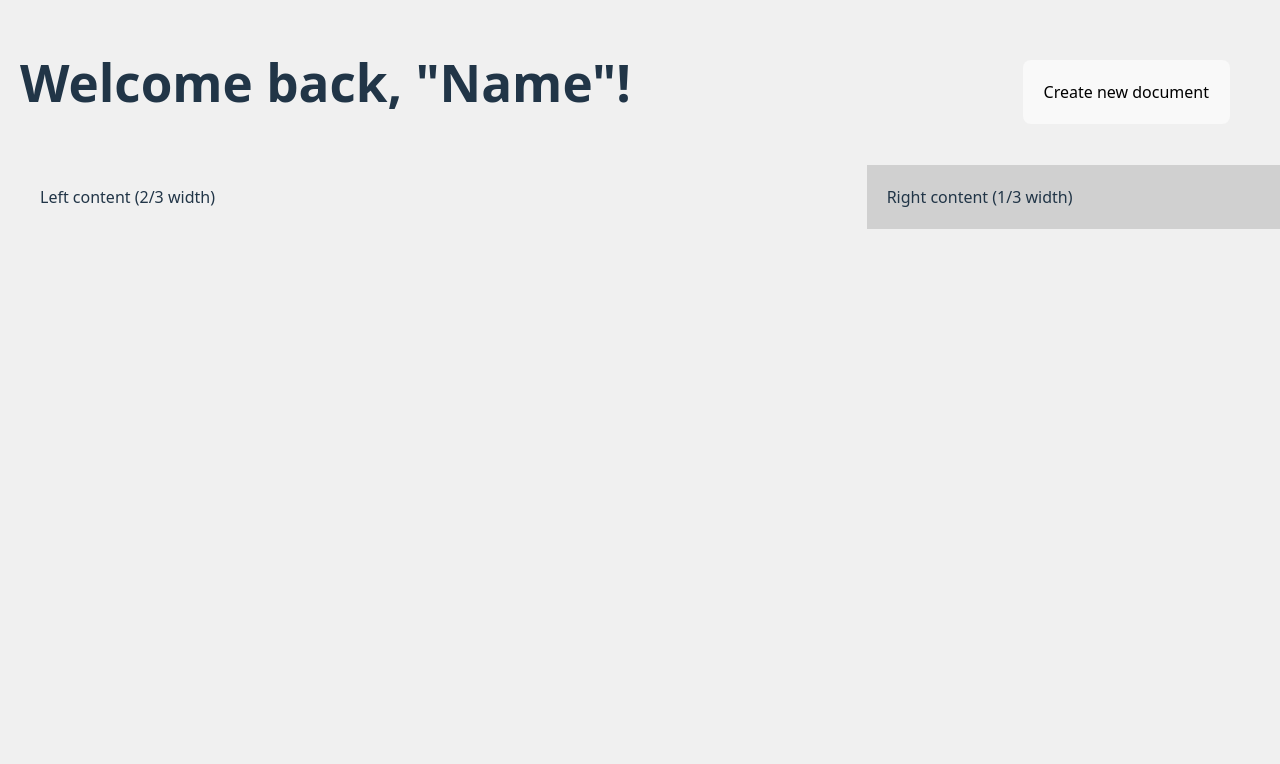
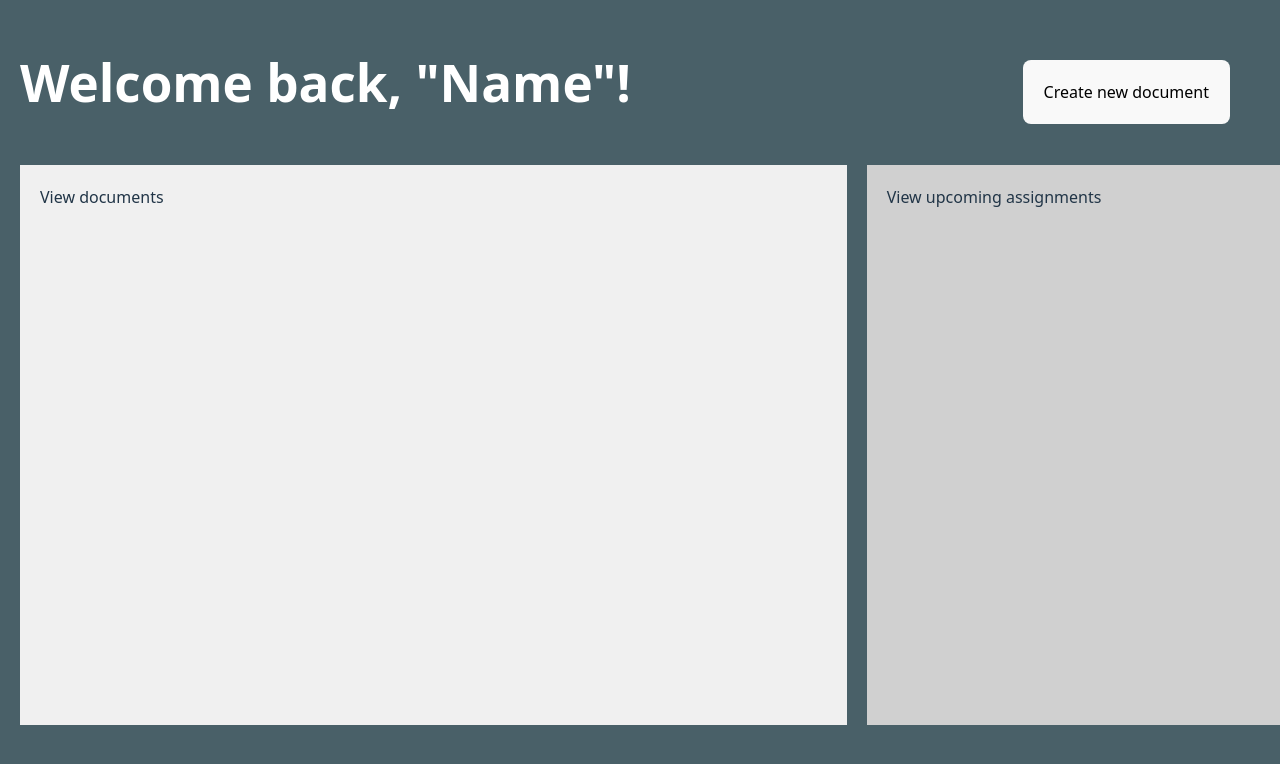
Before and after one commit to Oasis-NEU/f25-group-20, a React (Vite) app: page / in a window 1280 px wide. Shown: the top 764 px of the page. Built offline with nearby package versions, Linux system fonts and the light colour scheme.

Commit message:
improved visual style, work for hack4 session done

```diff
--- a/src/App.jsx
+++ b/src/App.jsx
@@ -4,7 +4,7 @@ const App = () => {
   return (
     <div style={{ width: '100vw',      // full width of the window
     height: '100vh',     // full height of the window
-    backgroundColor: '#f0f0f0',
+    backgroundColor: '#496068',
     padding: '20px'}}>
       {/* Top bar */}
       <div
@@ -16,17 +16,17 @@ const App = () => {
           marginBottom: '20px'
         }}
       >
-        <h1 style={{display: 'flex'}}>Welcome back, "Name"!</h1>
+        <h1 style={{color: 'white', display: 'flex'}}>Welcome back, "Name"!</h1>
         <button style = {{marginRight: "70px", marginTop: "40px", padding: "20px"}}>Create new document</button>
       </div>
 
-      {/* Main content */}
-      <div style={{ display: 'flex', gap: '20px' }}>
-        <div style={{ flex: 2, backgroundColor: '#f0f0f0', padding: '20px' }}>
-          Left content (2/3 width)
+      {/* Tabs */}
+      <div style={{ display: 'flex', gap: '20px', height: '70vh'}}>
+        <div style={{ flex: 2, backgroundColor: '#f0f0f0', padding: '20px'}}>
+         View documents
         </div>
         <div style={{ flex: 1, backgroundColor: '#d0d0d0', padding: '20px' }}>
-          Right content (1/3 width)
+          View upcoming assignments
         </div>
       </div>
     </div>
```
